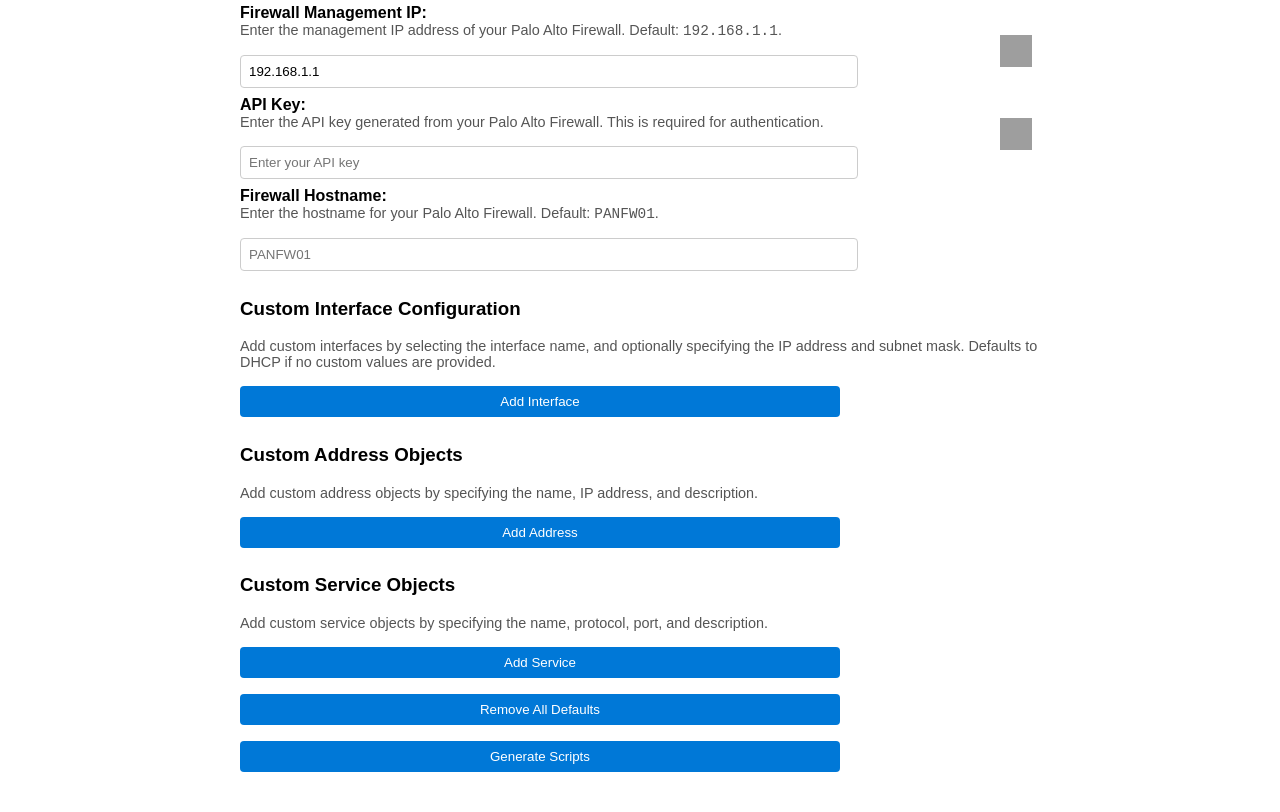
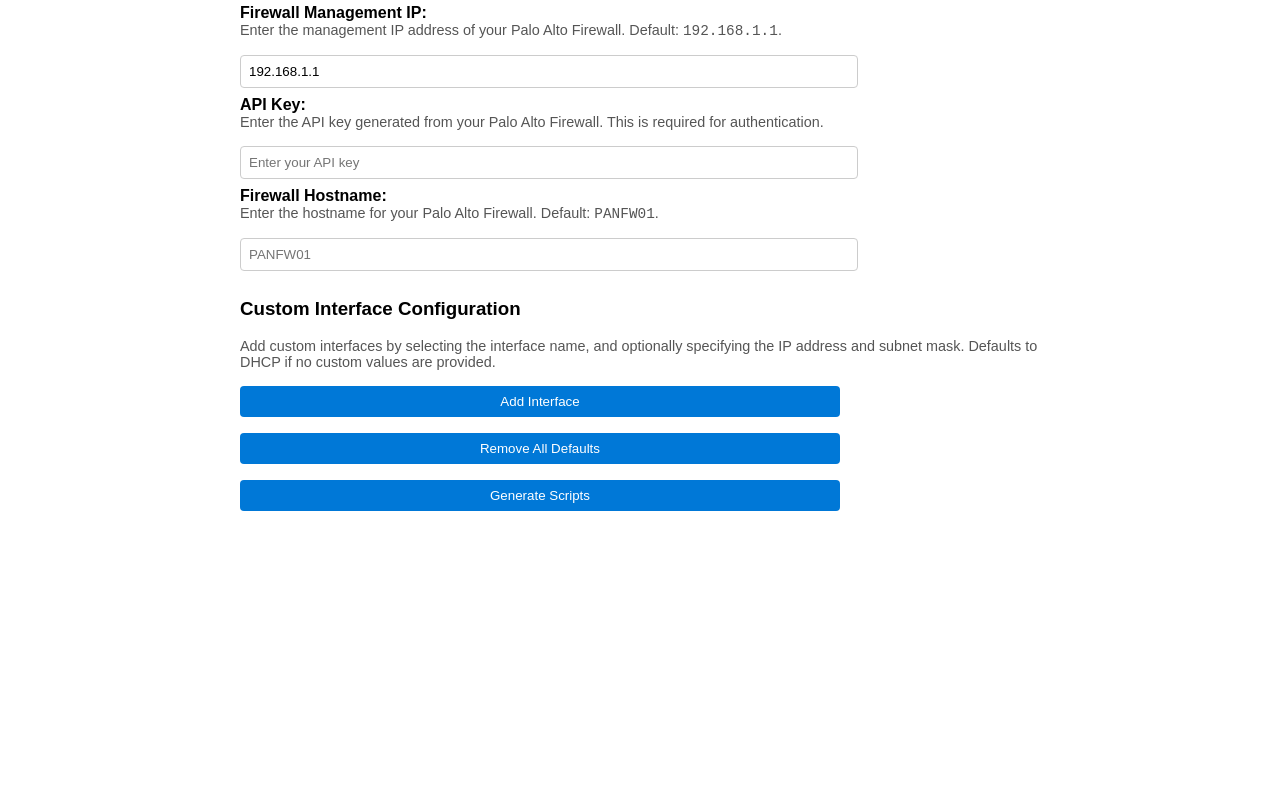
Before and after one commit to robbedell/palo_alto_poc, a plain HTML site: page docs/index.html in a window 1280 px wide. Shown: the part 208-1020 px from the top of the page. After the commit the page ends 800 px from the top, so only its background shows below. Drawn offline with Linux system fonts and the light colour scheme; grey boxes are pictures that could not be loaded.

Commit message:
Refactor index.html layout for improved structure and visibility of form and download sections

```diff
--- a/docs/index.html
+++ b/docs/index.html
@@ -22,7 +22,18 @@
             padding: 2rem;
             max-width: 800px;
             margin: auto;
-            position: relative;
+            display: flex;
+            gap: 2rem;
+        }
+        .form-section {
+            flex: 3;
+        }
+        .download-section {
+            flex: 1;
+            display: none;
+            flex-direction: column;
+            gap: 1rem;
+            align-items: center;
         }
         label {
             font-weight: bold;
@@ -67,20 +78,12 @@
             color: #555;
             margin-bottom: 0.5rem;
         }
-        .download-icons {
-            position: absolute;
-            top: 2rem;
-            right: 2rem;
-            display: flex;
-            flex-direction: column;
-            gap: 1rem;
-        }
-        .download-icons button {
+        .download-section button {
             background: none;
             border: none;
             cursor: pointer;
         }
-        .download-icons img {
+        .download-section img {
             width: 32px;
             height: 32px;
         }
@@ -137,8 +140,6 @@
         function removeAllDefaults() {
             includeDefaults = false;
             document.getElementById("customIpContainer").innerHTML = "";
-            document.getElementById("customAddressContainer").innerHTML = "";
-            document.getElementById("customServiceContainer").innerHTML = "";
             alert("Default configuration removed. Only custom values will be included in the scripts.");
         }
 
@@ -235,6 +236,7 @@ resource "panos_interface" "ethernet" {
             })))}
 `;
 
+            document.getElementById("downloadSection").style.display = "flex";
             return { pythonScript, terraformScript, ansibleScript };
         }
 
@@ -267,7 +269,6 @@ resource "panos_interface" "ethernet" {
         <h1>Palo Alto Firewall Automation</h1>
     </header>
     <main>
-        <div class="container">
         <div class="form-section">
             <p>Use this tool to generate Python, Terraform, and Ansible scripts for automating Palo Alto Firewall configurations. Fill in the required fields below and click "Generate Scripts".</p>
 
@@ -301,31 +302,11 @@ resource "panos_interface" "ethernet" {
                     { placeholder: 'Subnet Mask (e.g., 24)', className: 'subnet-mask', regex: /^\d{1,2}$/, errorMessage: 'Invalid subnet mask' }
                 ])">Add Interface</button>
 
-                    <h3>Custom Address Objects</h3>
-                    <div class="explanation">Add custom address objects by specifying the name, IP address, and description.</div>
-                    <div id="customAddressContainer"></div>
-                    <button type="button" onclick="addCustomRow('customAddressContainer', [
-                        { placeholder: 'Address Name (e.g., web_server)', className: 'address-name', regex: /^[a-zA-Z0-9_]+$/, errorMessage: 'Invalid name', required: true },
-                        { placeholder: 'IP Address (e.g., 192.168.30.10)', className: 'address-ip', regex: /^\d{1,3}(\.\d{1,3}){3}$/, errorMessage: 'Invalid IP address', required: true },
-                        { placeholder: 'Description (e.g., Web Server)', className: 'address-description', regex: /^.*$/, errorMessage: '' }
-                    ])">Add Address</button>
-
-                    <h3>Custom Service Objects</h3>
-                    <div class="explanation">Add custom service objects by specifying the name, protocol, port, and description.</div>
-                    <div id="customServiceContainer"></div>
-                    <button type="button" onclick="addCustomRow('customServiceContainer', [
-                        { placeholder: 'Service Name (e.g., http)', className: 'service-name', regex: /^[a-zA-Z0-9_]+$/, errorMessage: 'Invalid name', required: true },
-                        { placeholder: 'Protocol (e.g., tcp)', className: 'service-protocol', regex: /^(tcp|udp)$/, errorMessage: 'Invalid protocol', required: true },
-                        { placeholder: 'Port (e.g., 80)', className: 'service-port', regex: /^\d+$/, errorMessage: 'Invalid port', required: true },
-                        { placeholder: 'Description (e.g., HTTP Service)', className: 'service-description', regex: /^.*$/, errorMessage: '' }
-                    ])">Add Service</button>
-
                 <button type="button" class="remove-defaults" onclick="removeAllDefaults()">Remove All Defaults</button>
                 <button type="submit">Generate Scripts</button>
             </form>
         </div>
-        </div>
-        <div class="download-icons">
+        <div id="downloadSection" class="download-section">
             <button onclick="downloadPythonScript()" title="Download Python Script">
                 <img src="https://cdn.jsdelivr.net/gh/devicons/devicon@latest/icons/python/python-original.svg" alt="Python">
             </button>
```
Lines whose indentation alone changed are shown as unchanged.
